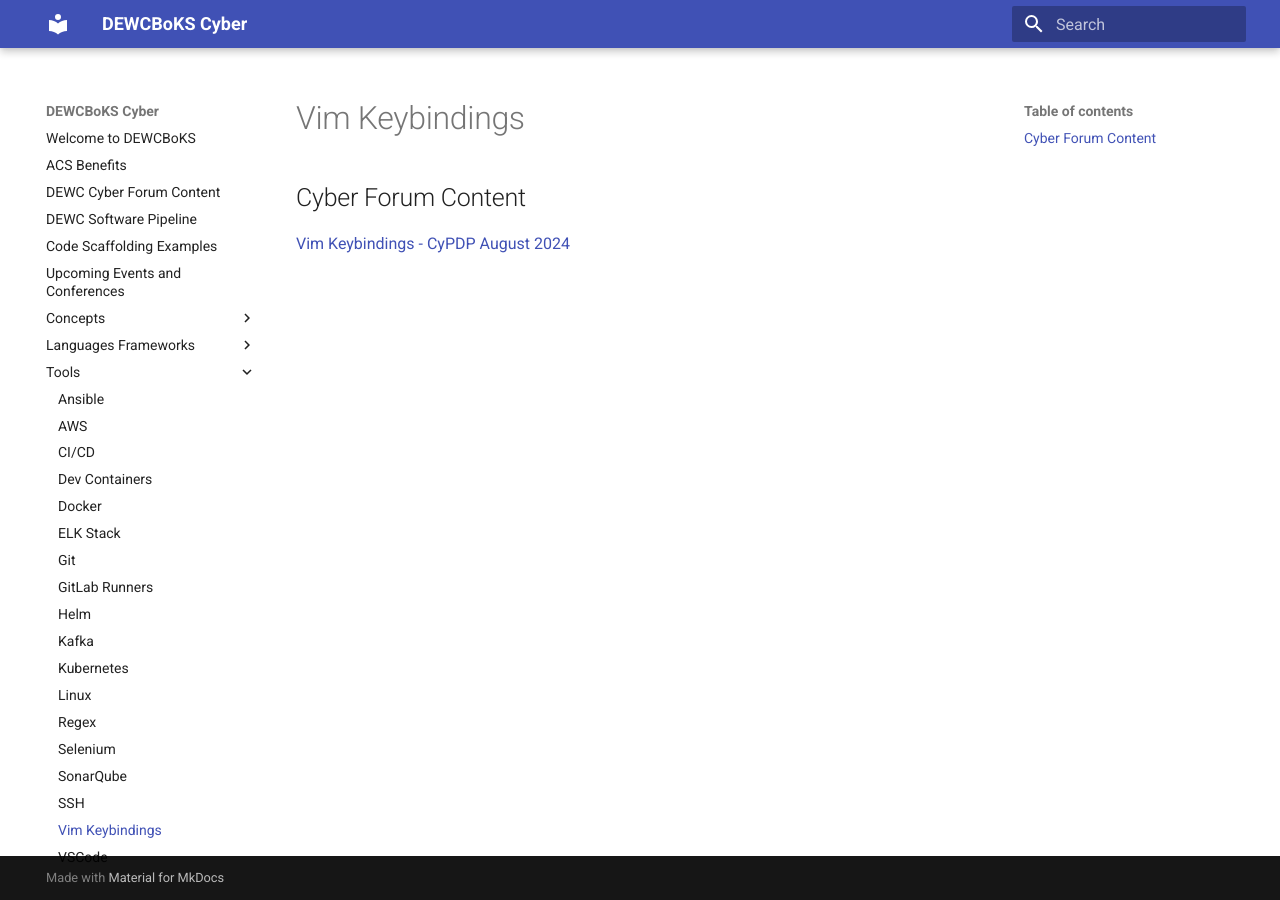
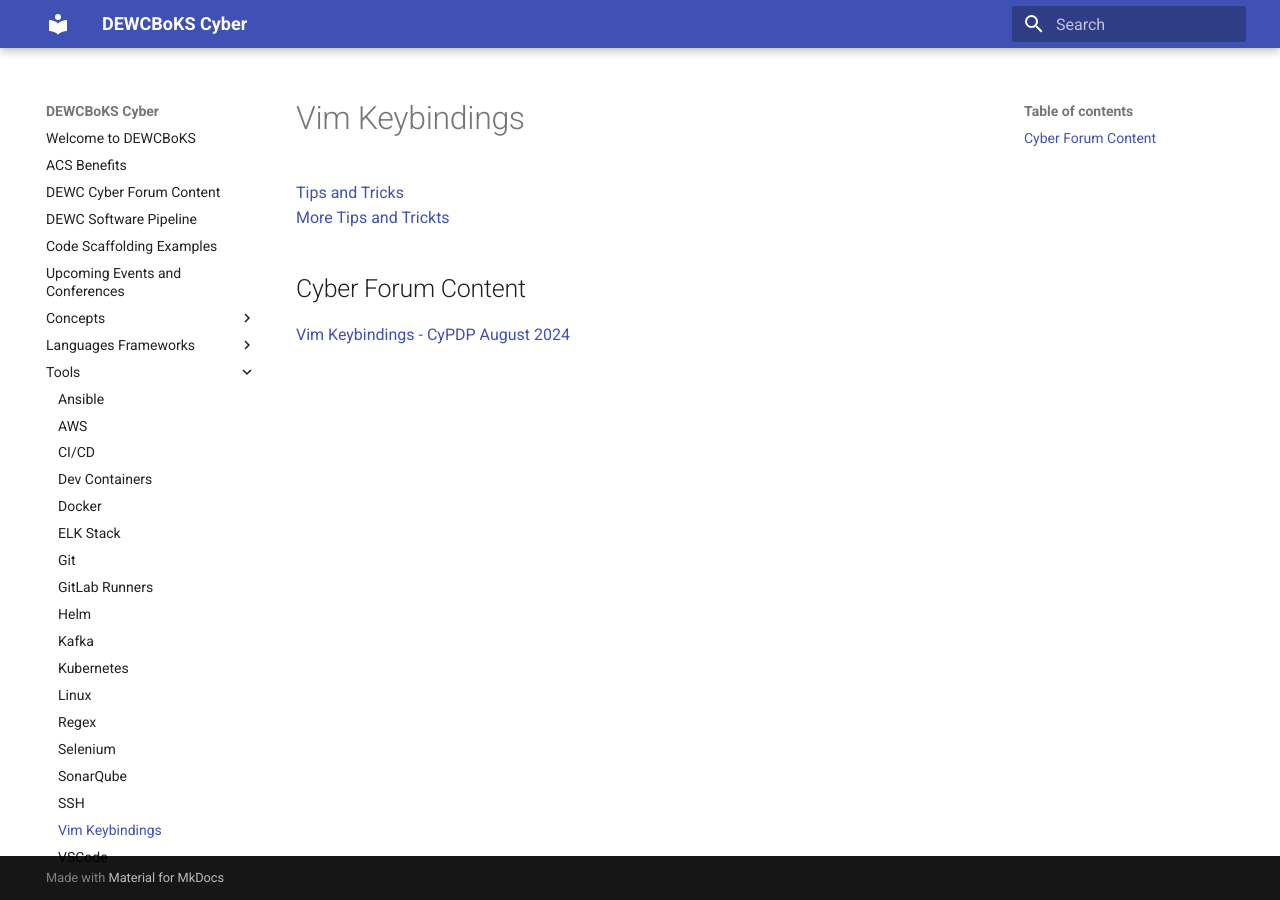
Before and after one commit to dewcservices/dewcservices.github.io, an MkDocs documentation site: the page built from docs/Tools/vim.md, in a window 1280 px wide. Built offline with MkDocs 1.6.1 and Material for MkDocs 9.7.7, drawn with Linux system fonts in a browser that asks for light colours.

Commit message:
Add vim content

```diff
--- a/docs/Tools/vim.md
+++ b/docs/Tools/vim.md
@@ -4,6 +4,9 @@ tags:
 
 # Vim Keybindings
 
+[Tips and Tricks](https://dev.to/ansonh/10-vs-code-vim-tricks-to-boost-your-productivity-1b0n)
+[More Tips and Trickts](https://dev.to/ansonh/10-more-vs-code-vim-tricks-to-become-a-faster-coder-ndi)
+
 ## Cyber Forum Content
 
 [Vim Keybindings - CyPDP August 2024](https://dewccorporate.sharepoint.com/sites/SoftwareEngineeringTeam/Shared%20Documents/Forms/AllItems.aspx?FolderCTID=0x012000121E1AA383E5C544BC06DE68DCD2E679&id=%2Fsites%2FSoftwareEngineeringTeam%2FShared%20Documents%2FPD%20Forums%2FVim%20Keybindings%20%2D%20August%202024&viewid=d3336e8c%2D13bb%2D4212%2D9cff%2Ddbde1a944302)
```
